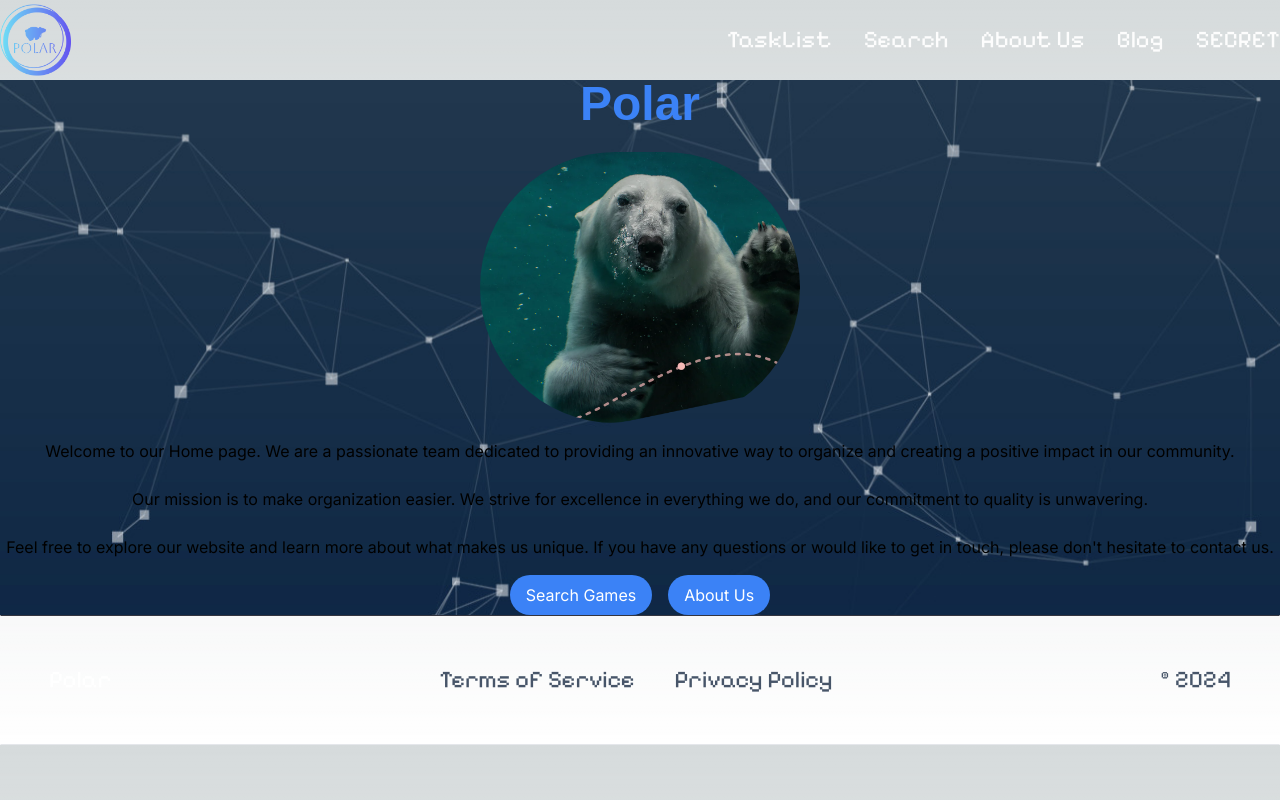
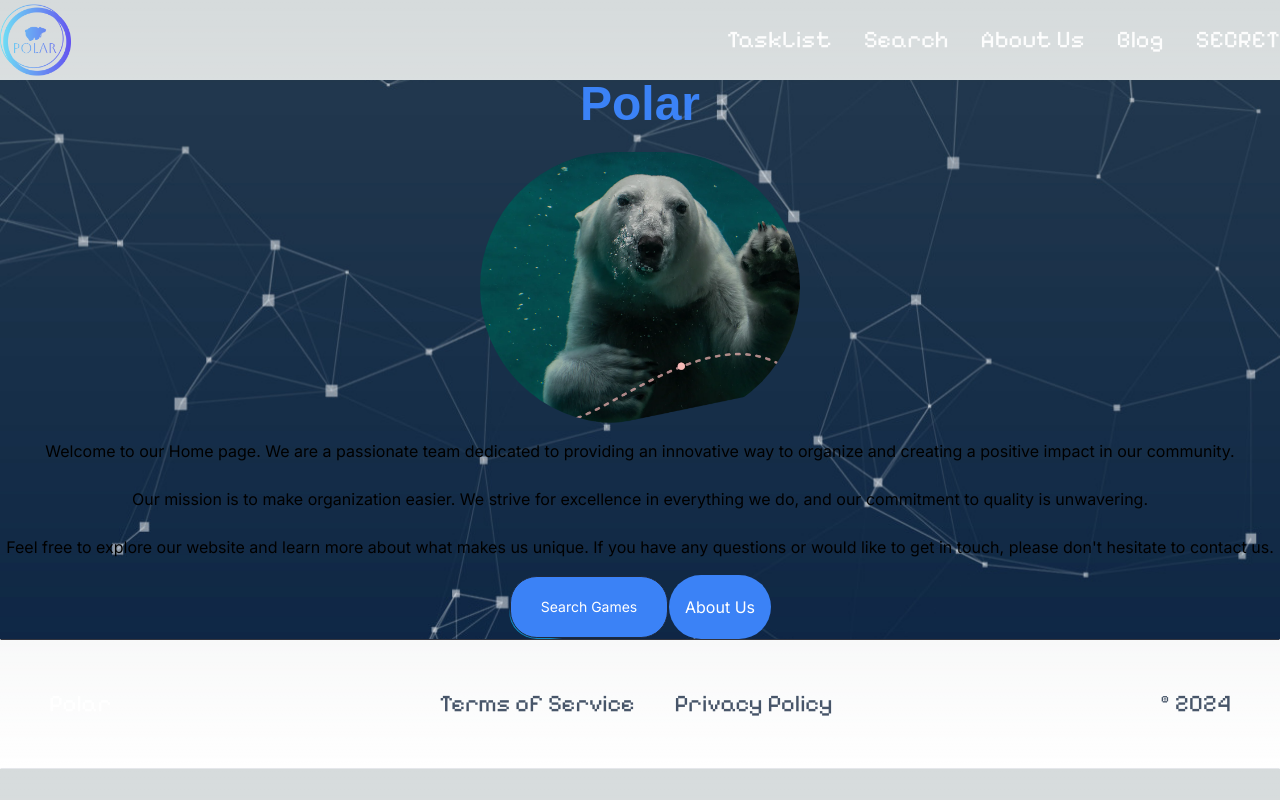
Before and after one commit to SHasan59/Polar, a Next.js app: page / in a window 1280 px wide. Built offline with nearby package versions, Linux system fonts and the light colour scheme; a web font is replaced by a local one.

Commit message:
Added Animated Button 😊also fixed ts config for easier plugins

```diff
--- a/package.json
+++ b/package.json
@@ -10,11 +10,14 @@
   },
   "dependencies": {
     "axios": "^1.6.7",
+    "clsx": "^2.1.0",
+    "framer-motion": "^11.0.5",
     "next": "^14.1.0",
     "openai": "^4.27.0",
     "react": "^18",
     "react-dom": "^18",
-    "react-helmet": "^6.1.0"
+    "react-helmet": "^6.1.0",
+    "tailwind-merge": "^2.2.1"
   },
   "devDependencies": {
     "@types/node": "^20",
--- a/src/app/components/homemain.tsx
+++ b/src/app/components/homemain.tsx
@@ -3,6 +3,7 @@
 import Modal from '../components/Modal';
 import '../css/styles.css';
 import Link from 'next/link';
+import { Button } from './ui/moving-border';
 
 const HomeMain = () => {
   const [isModalOpen, setIsModalOpen] = useState(false);
@@ -62,12 +63,12 @@
 
         {/* Rounded Buttons */}
         <div className="flex justify-center mt-4">
-          <button
+          <Button
             className="bg-blue-500 text-white px-4 py-2 rounded-full mr-4"
             onClick={handleToggleModal}
           >
             Search Games
-          </button>
+          </Button>
           <button className="bg-blue-500 text-white px-4 py-2 rounded-full">
             About Us
           </button>
--- /dev/null
+++ b/src/app/components/ui/moving-border.tsx
@@ -0,0 +1,139 @@
+'use client';
+import React from 'react';
+import {
+  motion,
+  useAnimationFrame,
+  useMotionTemplate,
+  useMotionValue,
+  useTransform,
+} from 'framer-motion';
+import { useRef } from 'react';
+import { cn } from './../../utils/cn';
+
+export function Button({
+  borderRadius = '1.75rem',
+  children,
+  as: Component = 'button',
+  containerClassName,
+  borderClassName,
+  duration,
+  className,
+  ...otherProps
+}: {
+  borderRadius?: string;
+  children: React.ReactNode;
+  as?: any;
+  containerClassName?: string;
+  borderClassName?: string;
+  duration?: number;
+  className?: string;
+  [key: string]: any;
+}) {
+  return (
+    <Component
+      className={cn(
+        'bg-transparent relative text-xl  h-16 w-40 p-[1px] overflow-hidden ',
+        containerClassName
+      )}
+      style={{
+        borderRadius: borderRadius,
+      }}
+      {...otherProps}
+    >
+      <div
+        className="absolute inset-0"
+        style={{ borderRadius: `calc(${borderRadius} * 0.96)` }}
+      >
+        <MovingBorder duration={duration} rx="30%" ry="30%">
+          <div
+            className={cn(
+              'h-20 w-20 opacity-[0.8] bg-[radial-gradient(var(--sky-500)_40%,transparent_60%)]',
+              borderClassName
+            )}
+          />
+        </MovingBorder>
+      </div>
+
+      <div
+        className={cn(
+          'relative bg-slate-900/[0.8] border border-slate-800 backdrop-blur-xl text-white flex items-center justify-center w-full h-full text-sm antialiased',
+          className
+        )}
+        style={{
+          borderRadius: `calc(${borderRadius} * 0.96)`,
+        }}
+      >
+        {children}
+      </div>
+    </Component>
+  );
+}
+
+export const MovingBorder = ({
+  children,
+  duration = 2000,
+  rx,
+  ry,
+  ...otherProps
+}: {
+  children: React.ReactNode;
+  duration?: number;
+  rx?: string;
+  ry?: string;
+  [key: string]: any;
+}) => {
+  const pathRef = useRef<any>();
+  const progress = useMotionValue<number>(0);
+
+  useAnimationFrame((time) => {
+    const length = pathRef.current?.getTotalLength();
+    if (length) {
+      const pxPerMillisecond = length / duration;
+      progress.set((time * pxPerMillisecond) % length);
+    }
+  });
+
+  const x = useTransform(
+    progress,
+    (val) => pathRef.current?.getPointAtLength(val).x
+  );
+  const y = useTransform(
+    progress,
+    (val) => pathRef.current?.getPointAtLength(val).y
+  );
+
+  const transform = useMotionTemplate`translateX(${x}px) translateY(${y}px) translateX(-50%) translateY(-50%)`;
+
+  return (
+    <>
+      <svg
+        xmlns="http://www.w3.org/2000/svg"
+        preserveAspectRatio="none"
+        className="absolute h-full w-full"
+        width="100%"
+        height="100%"
+        {...otherProps}
+      >
+        <rect
+          fill="none"
+          width="100%"
+          height="100%"
+          rx={rx}
+          ry={ry}
+          ref={pathRef}
+        />
+      </svg>
+      <motion.div
+        style={{
+          position: 'absolute',
+          top: 0,
+          left: 0,
+          display: 'inline-block',
+          transform,
+        }}
+      >
+        {children}
+      </motion.div>
+    </>
+  );
+};
--- /dev/null
+++ b/src/app/utils/cn.ts
@@ -0,0 +1,6 @@
+import { ClassValue, clsx } from 'clsx';
+import { twMerge } from 'tailwind-merge';
+
+export function cn(...inputs: ClassValue[]) {
+  return twMerge(clsx(inputs));
+}
--- a/tailwind.config.ts
+++ b/tailwind.config.ts
@@ -1,20 +1,37 @@
-import type { Config } from "tailwindcss";
+const defaultTheme = require('tailwindcss/defaultTheme');
+const colors = require('tailwindcss/colors');
+const {
+  default: flattenColorPalette,
+} = require('tailwindcss/lib/util/flattenColorPalette');
 
-const config: Config = {
+module.exports = {
   content: [
-    "./src/pages/**/*.{js,ts,jsx,tsx,mdx}",
-    "./src/components/**/*.{js,ts,jsx,tsx,mdx}",
-    "./src/app/**/*.{js,ts,jsx,tsx,mdx}",
+    './src/pages/**/*.{js,ts,jsx,tsx,mdx}',
+    './src/components/**/*.{js,ts,jsx,tsx,mdx}',
+    './src/app/**/*.{js,ts,jsx,tsx,mdx}',
   ],
+  darkMode: 'class',
   theme: {
     extend: {
       backgroundImage: {
-        "gradient-radial": "radial-gradient(var(--tw-gradient-stops))",
-        "gradient-conic":
-          "conic-gradient(from 180deg at 50% 50%, var(--tw-gradient-stops))",
+        'gradient-radial': 'radial-gradient(var(--tw-gradient-stops))',
+        'gradient-conic':
+          'conic-gradient(from 180deg at 50% 50%, var(--tw-gradient-stops))',
       },
+      // You can add other theme extensions here if needed
     },
   },
-  plugins: [],
+  plugins: [
+    function addVariablesForColors({ addBase, theme }) {
+      let allColors = flattenColorPalette(theme('colors'));
+      let newVars = Object.fromEntries(
+        Object.entries(allColors).map(([key, val]) => [`--${key}`, val])
+      );
+
+      addBase({
+        ':root': newVars,
+      });
+    },
+    // Add other plugins if needed
+  ],
 };
-export default config;
```
Also changed, not shown: 1 other file (tests, documents, lock files or other folders).
